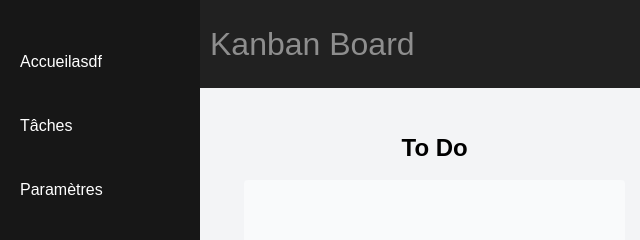
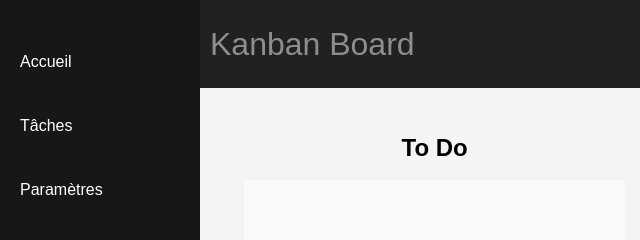
Before and after one commit to SILMEY/taskmanager, a plain HTML site: page index.html in a window 1280 px wide. Shown: the top 240 px of the page, 0-640 px from the left. Drawn offline with nearby package versions, Linux system fonts and the light colour scheme; no server answers.

Commit message:
Update index.html

```diff
--- a/index.html
+++ b/index.html
@@ -14,7 +14,7 @@
 
   <div class="menu">
     <ul>
-      <li><a href="#">Accueilasdf</a></li>
+      <li><a href="#">Accueil</a></li>
       <li><a href="#">Tâches</a></li>
       <li><a href="#">Paramètres</a></li>
     </ul>
```
